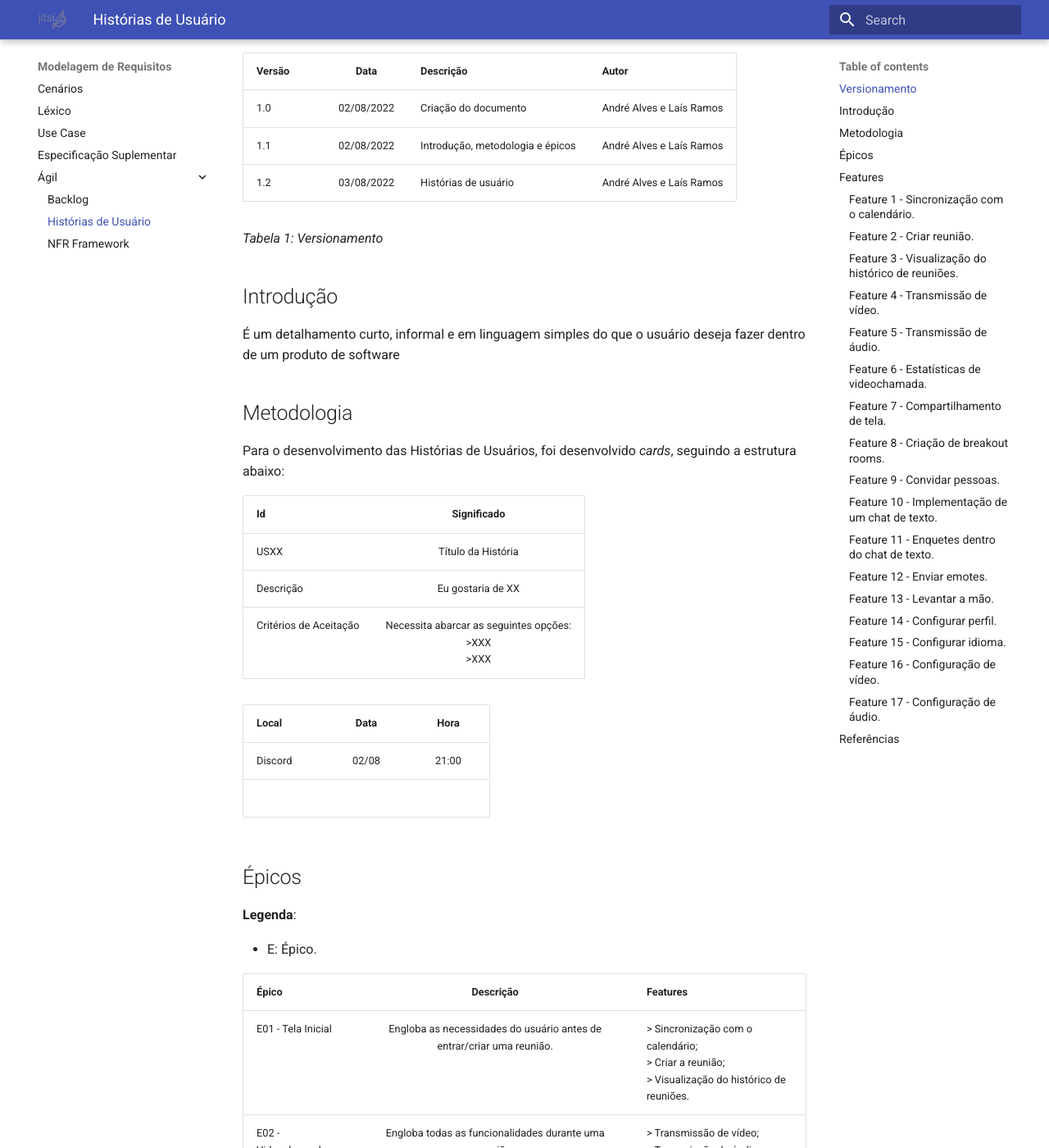
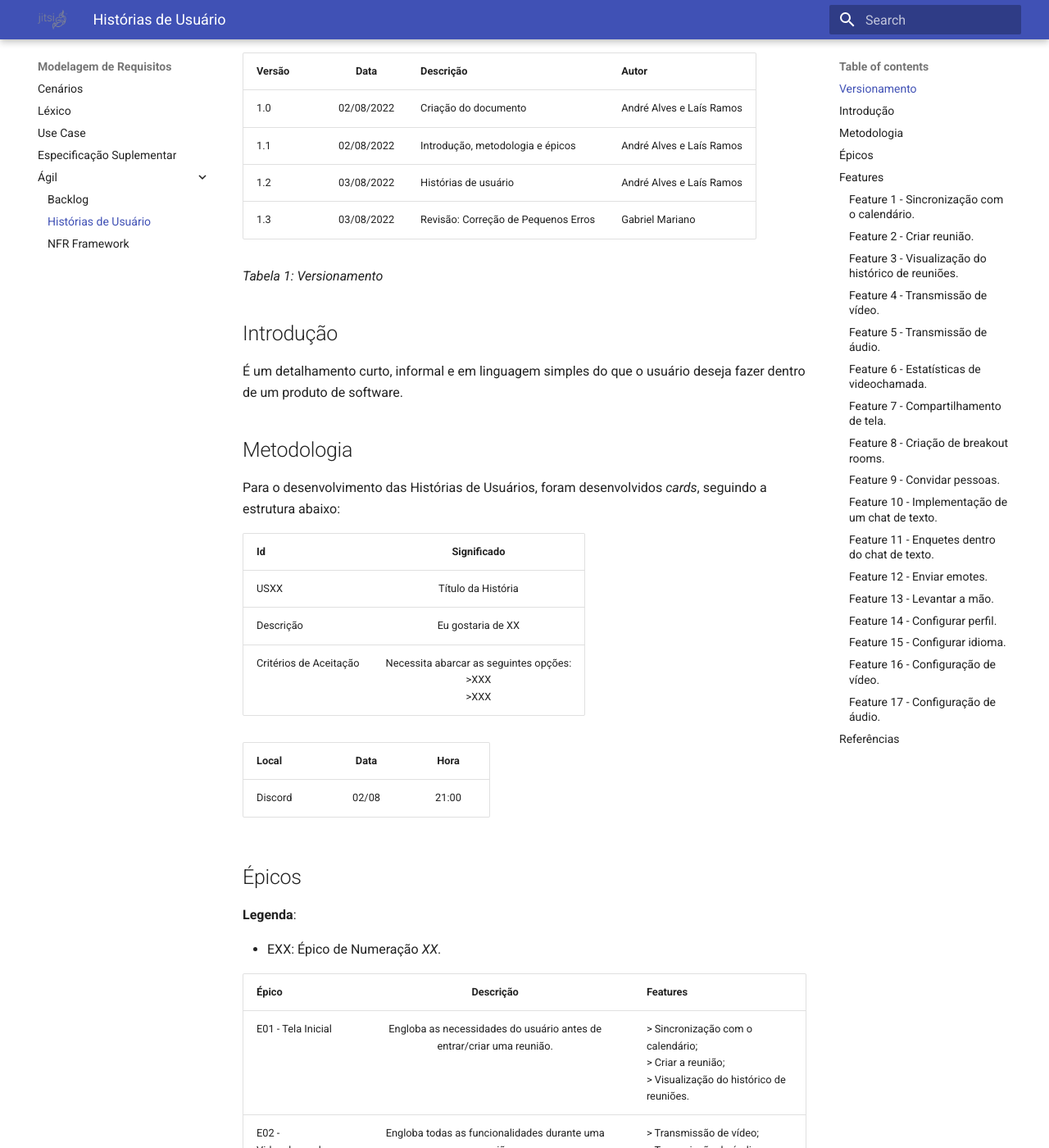
Before and after one commit to gabrielm2q/2022.1-Jitsi-Meet, an MkDocs documentation site: the page built from docs/modelagem/agil/historiasDeUsuario.md, in a window 1280 px wide and 1400 px high, scrolled down 215 px. Shown: the whole window at 82% size. Built offline with MkDocs 1.6.1 and Material for MkDocs 9.7.7, drawn with Linux system fonts in a browser that asks for light colours; some of the changed text lies outside the part shown.

Commit message:
:sparkles: revisao

```diff
--- a/docs/modelagem/agil/historiasDeUsuario.md
+++ b/docs/modelagem/agil/historiasDeUsuario.md
@@ -5,16 +5,17 @@
 | 1.0   | 02/08/2022 | Criação do documento | André Alves e Laís Ramos |
 | 1.1   | 02/08/2022 | Introdução, metodologia e épicos | André Alves e Laís Ramos |
 | 1.2   | 03/08/2022 | Histórias de usuário | André Alves e Laís Ramos |
+| 1.3   | 03/08/2022 | Revisão: Correção de Pequenos Erros | Gabriel Mariano |
 
 _Tabela 1: Versionamento_
 
 ## Introdução
 
-É um detalhamento curto, informal e em linguagem simples do que o usuário deseja fazer dentro de um produto de software
+É um detalhamento curto, informal e em linguagem simples do que o usuário deseja fazer dentro de um produto de software.
 
 ## Metodologia
 
-Para o desenvolvimento das Histórias de Usuários, foi desenvolvido _cards_, seguindo a estrutura abaixo:
+Para o desenvolvimento das Histórias de Usuários, foram desenvolvidos _cards_, seguindo a estrutura abaixo:
 
 | **Id** | **Significado**  |
 |:----------|:-------------:|
@@ -25,13 +26,14 @@ Para o desenvolvimento das Histórias de Usuários, foi desenvolvido _cards_, se
 | **Local** | **Data**  |Hora|
 |:----------|:-------------:|:-------------:|
 | Discord|02/08|21:00|
- <br>
+
+
 
 ## Épicos
 
 **Legenda**:
 
-- E: Épico.
+- EXX: Épico de Numeração _XX_.
 
 | **Épico**            |                               **Descrição**                                | **Features**                                                                                                                                                                               |
 | :------------------- | :------------------------------------------------------------------------: | :----------------------------------------------------------------------------------------------------------------------------------------------------------------------------------------- |
@@ -153,7 +155,7 @@ Para o desenvolvimento das Histórias de Usuários, foi desenvolvido _cards_, se
 | Critérios de Aceitação | Deve conter as seguintes opções: </br> > Ícone que indica onde iniciar o chat<br> > Aba prórpia para o *chat* de texto</br> > Campo para digitar as mensagens   </br> > Mecanismo que possibilite mencionar outros usuários no *chat*  de texto |**ID** | **Nome** |:-------|:---------|
 | US16 | Implementação de um chat de texto |
 |Descrição | Eu gostaria de  mencionar outros usuários no chat.
-| Critérios de Aceitação | Deve conter as seguintes opções:  > Mecanismo que possibilite mencionar outros usuários no *chat*  de texto |
+| Critérios de Aceitação | Deve conter as seguintes opções: </br>  > Mecanismo que possibilite mencionar outros usuários no *chat*  de texto |
 
 ### Feature 11 - Enquetes dentro do chat de texto.
 
@@ -161,7 +163,7 @@ Para o desenvolvimento das Histórias de Usuários, foi desenvolvido _cards_, se
 |:-------|:---------|
 | US17 | Enquetes dentro do chat de texto |
 | Descrição |Eu gostaria de criar enquetes
-|Critérios de Aceitação | Deve conter as seguintes opções: </br> > Aba própria para realizar as enquetes  </br> >  </br> > Mecanismo para a criação de enquete   </br> > Campos que indiquem a pergunta e as opções da votação </br> > Possibilidade de adicionar mais opções de enquete </br> > Botão para o envio ou o descarte da enquete |
+|Critérios de Aceitação | Deve conter as seguintes opções: </br> > Aba própria para realizar as enquetes  </br> > Mecanismo para a criação de enquete   </br> > Campos que indiquem a pergunta e as opções da votação </br> > Possibilidade de adicionar mais opções de enquete </br> > Botão para o envio ou o descarte da enquete |
 | US17 | Enquetes dentro do chat de texto |
 | Descrição |Eu gostaria de  responder às enquetes de outros participantes
 |Critérios de Aceitação | Deve conter as seguintes opções: </br> > Aba própria para realizar as enquetes  </br> >  Botão para a votação de enquetes |
```
